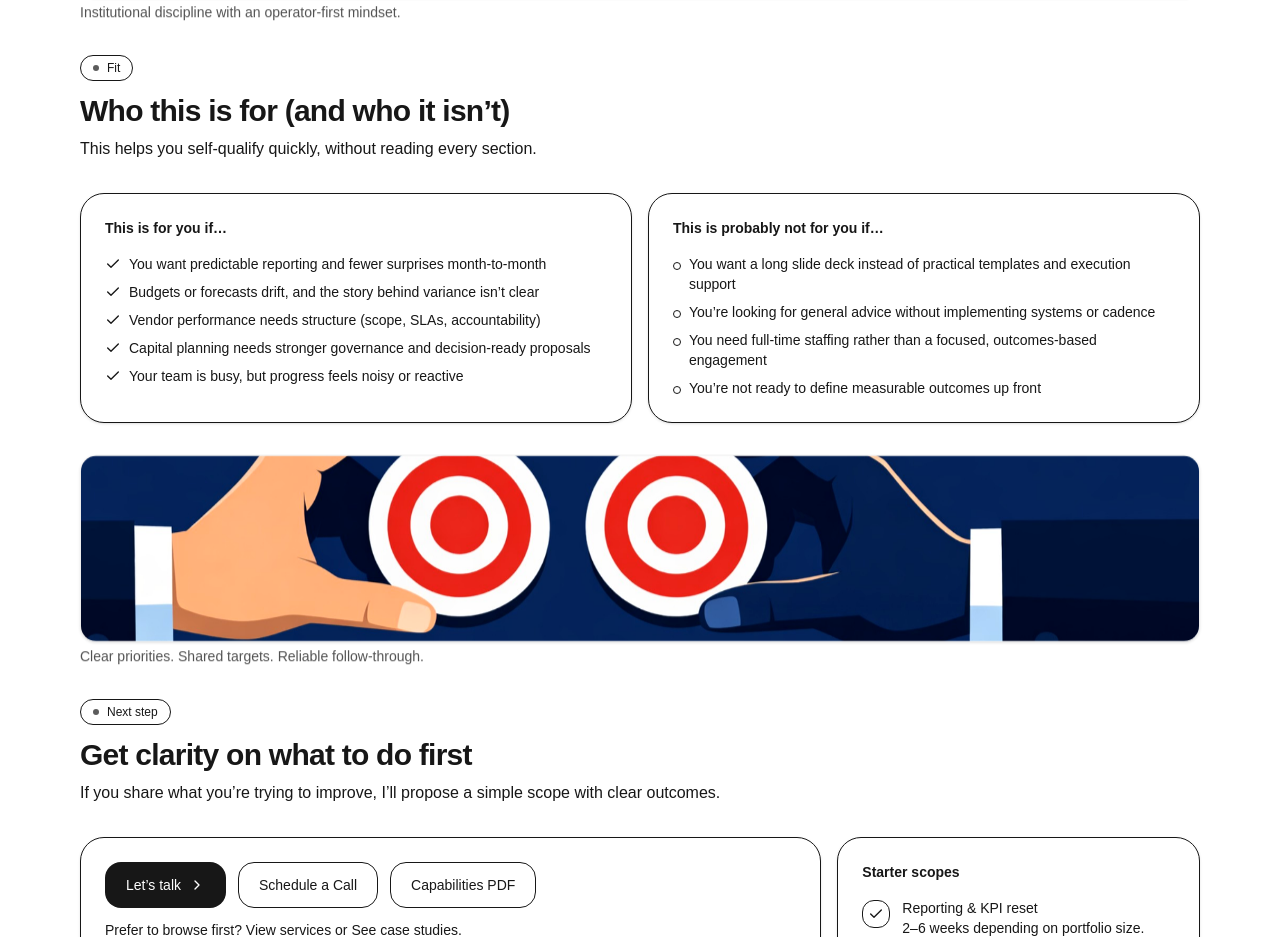
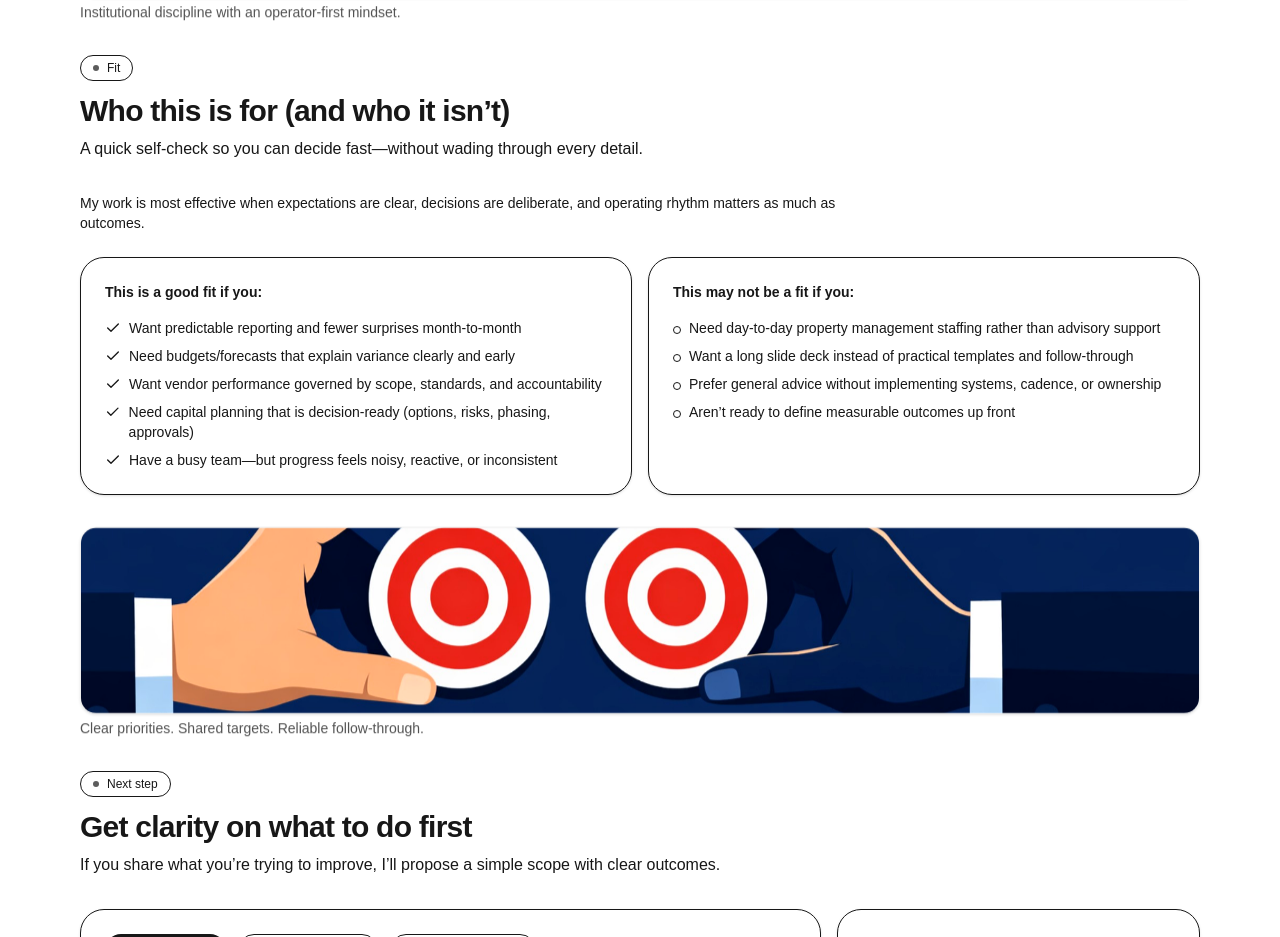
Before and after one commit to BK14782/brian-killian-consulting, a Next.js app: page / in a window 1280 px wide. Shown: the part 2920-3857 px from the top of the page. Built offline with nearby package versions, Linux system fonts and the light colour scheme.

Commit message:
new fit section

```diff
--- a/src/app/page.tsx
+++ b/src/app/page.tsx
@@ -673,25 +673,30 @@ export default function Page() {
         className="scale-[1.02] object-cover saturate-110 contrast-105"
       />
 
-      {/* 4) WHO THIS IS FOR / NOT FOR (new, compact, reduces overwhelm) */}
+      {/* 4) WHO THIS IS FOR / NOT FOR (executive qualifier) */}
 <Section
   id="fit"
   kicker="Fit"
   title="Who this is for (and who it isn’t)"
-        subtitle="This helps you self-qualify quickly, without reading every section."
+  subtitle="A quick self-check so you can decide fast—without wading through every detail."
   tight
 >
-        <div className="grid gap-4 md:grid-cols-2">
+  <p className="max-w-3xl text-sm text-muted-foreground">
+    My work is most effective when expectations are clear, decisions are deliberate,
+    and operating rhythm matters as much as outcomes.
+  </p>
+
+  <div className="mt-6 grid gap-4 md:grid-cols-2">
     <Card className="rounded-3xl shadow-sm">
       <CardContent className="p-6">
-              <div className="text-sm font-semibold">This is for you if…</div>
+        <div className="text-sm font-semibold">This is a good fit if you:</div>
         <ul className="mt-4 space-y-2 text-sm text-muted-foreground">
           {[
-                  "You want predictable reporting and fewer surprises month-to-month",
-                  "Budgets or forecasts drift, and the story behind variance isn’t clear",
-                  "Vendor performance needs structure (scope, SLAs, accountability)",
-                  "Capital planning needs stronger governance and decision-ready proposals",
-                  "Your team is busy, but progress feels noisy or reactive",
+            "Want predictable reporting and fewer surprises month-to-month",
+            "Need budgets/forecasts that explain variance clearly and early",
+            "Want vendor performance governed by scope, standards, and accountability",
+            "Need capital planning that is decision-ready (options, risks, phasing, approvals)",
+            "Have a busy team—but progress feels noisy, reactive, or inconsistent",
           ].map((t) => (
             <li key={t} className="flex items-start gap-2">
               <Check className="mt-0.5 h-4 w-4" />
@@ -704,13 +709,13 @@ export default function Page() {
 
     <Card className="rounded-3xl shadow-sm">
       <CardContent className="p-6">
-              <div className="text-sm font-semibold">This is probably not for you if…</div>
+        <div className="text-sm font-semibold">This may not be a fit if you:</div>
         <ul className="mt-4 space-y-2 text-sm text-muted-foreground">
           {[
-                  "You want a long slide deck instead of practical templates and execution support",
-                  "You’re looking for general advice without implementing systems or cadence",
-                  "You need full-time staffing rather than a focused, outcomes-based engagement",
-                  "You’re not ready to define measurable outcomes up front",
+            "Need day-to-day property management staffing rather than advisory support",
+            "Want a long slide deck instead of practical templates and follow-through",
+            "Prefer general advice without implementing systems, cadence, or ownership",
+            "Aren’t ready to define measurable outcomes up front",
           ].map((t) => (
             <li key={t} className="flex items-start gap-2">
               <span className="mt-2 inline-block h-2 w-2 rounded-full border" />
@@ -722,6 +727,7 @@ export default function Page() {
     </Card>
   </div>
 </Section>
+
 
         <BannerImage
         src="/banners/Are-we-a-fit-01.jpg"
```
Lines whose indentation alone changed are shown as unchanged.
